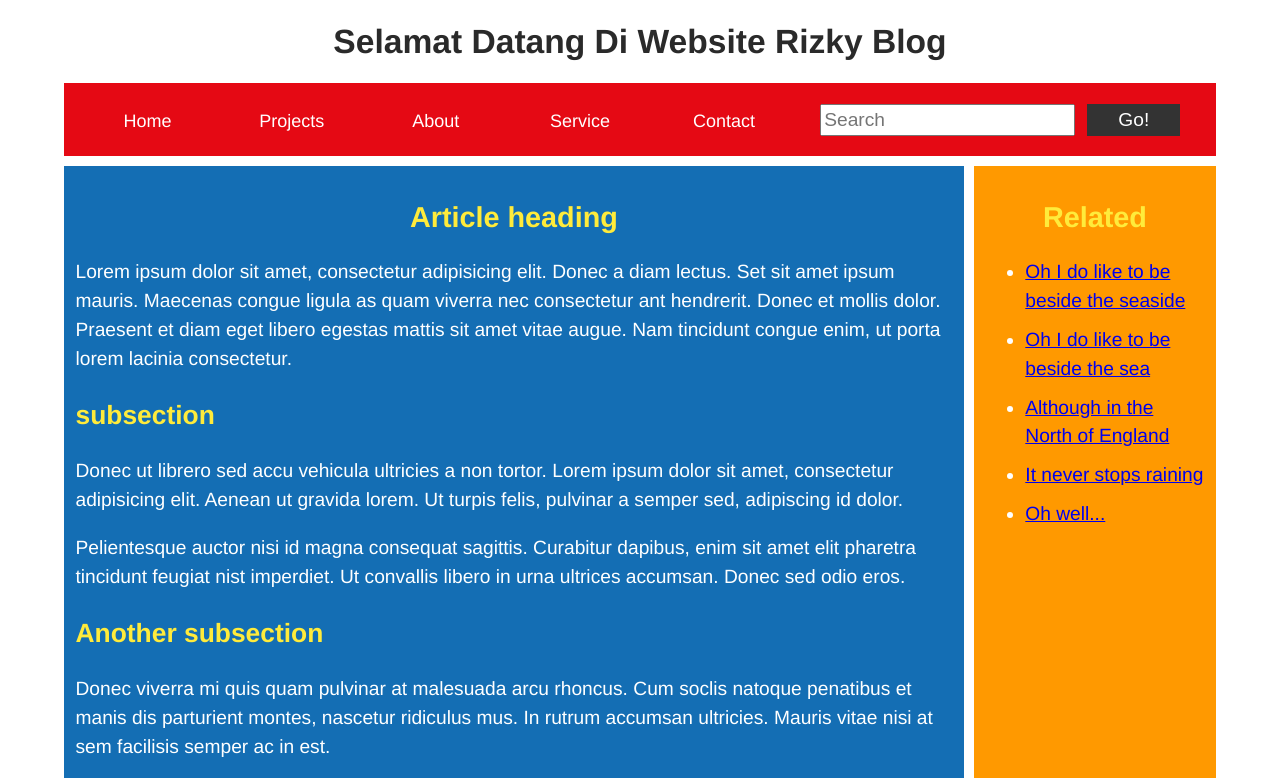
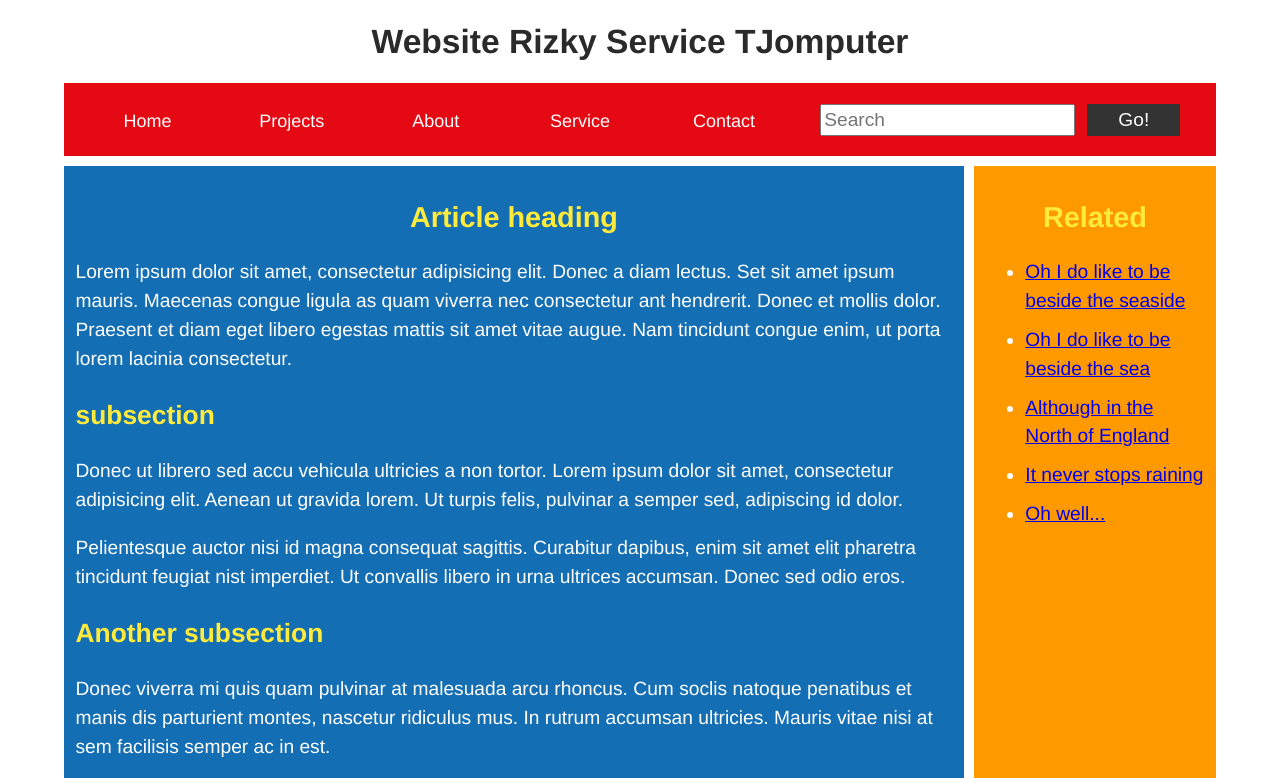
Before and after one commit to rizky-hanifudin/rizky-service-tjomputer, a plain HTML site: page index.html in a window 1280 px wide. Shown: the top 778 px of the page. Drawn offline with Linux system fonts and the light colour scheme.

Commit message:
Add files via upload

```diff
--- a/index.html
+++ b/index.html
@@ -18,7 +18,7 @@
     <!-- Here is our main header that is used across all the pages of our website -->
 
     <header id="header">
-        <h1>Selamat datang di Website Rizky Blog</h1>
+        <h1>Website Rizky Service tJomputer</h1>
     </header>
 
     <nav>
```
Also changed, not shown: contact.html (+0 -2 lines), service.html (+1 -1 lines).
